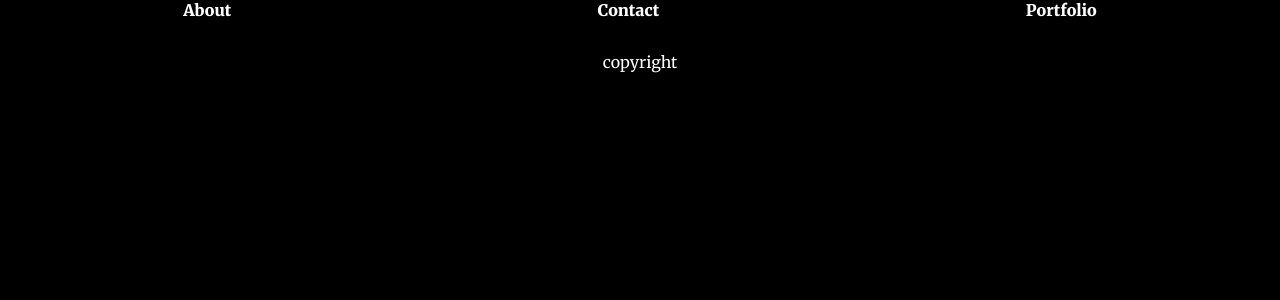
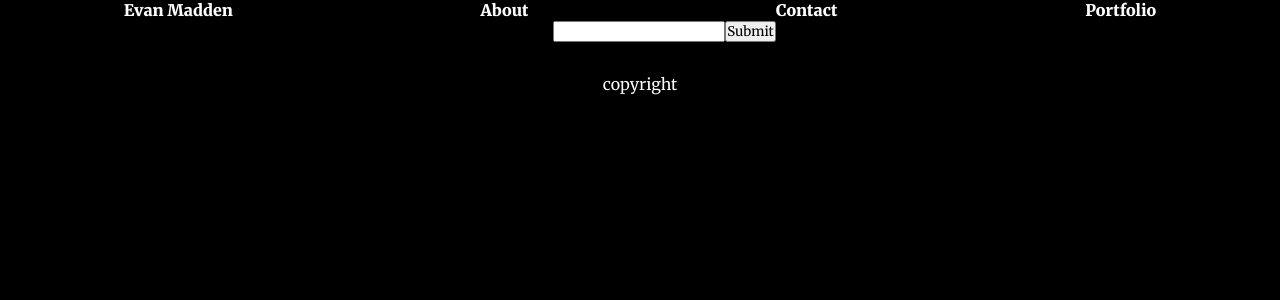
Before and after one commit to EvMad/chain-react, a React (Create React App) app: page /contact in a window 1280 px wide. Shown: the top 300 px of the page. Built offline with nearby package versions, Linux system fonts and the light colour scheme.

Commit message:
added name to header/nav

```diff
--- a/src/components/Contact.js
+++ b/src/components/Contact.js
@@ -4,7 +4,13 @@
     render() {
         return (
             <div>
-
+            <form>
+  <label>
+    Name:
+    <input type="text" name="name" />
+  </label>
+  <input type="submit" value="Submit" />
+</form>
             </div>
         )
 
--- a/src/components/NavBar.js
+++ b/src/components/NavBar.js
@@ -10,6 +10,7 @@
 
                <nav>
                    <ul style={{ listStyle: 'none', display: 'flex', justifyContent: 'Space-Around' }}>
+                       <li style={{ color: '#fff', textDecoration: 'none', fontFamily: 'Merriweather', fontWeight: 900 }}> Evan Madden</li>
                        <li><Link style={{ color: '#fff', textDecoration: 'none', fontFamily: 'Merriweather', fontWeight: 900 }} to="/about">About</Link></li>
                        <li><Link style={{ color: '#fff', textDecoration: 'none', fontFamily: 'Merriweather', fontWeight: 900 }} to="/contact">Contact</Link></li>
                        <li><Link style={{ color: '#fff', textDecoration: 'none', fontFamily: 'Merriweather', fontWeight: 900 }} to="/projects">Portfolio</Link></li>
```
